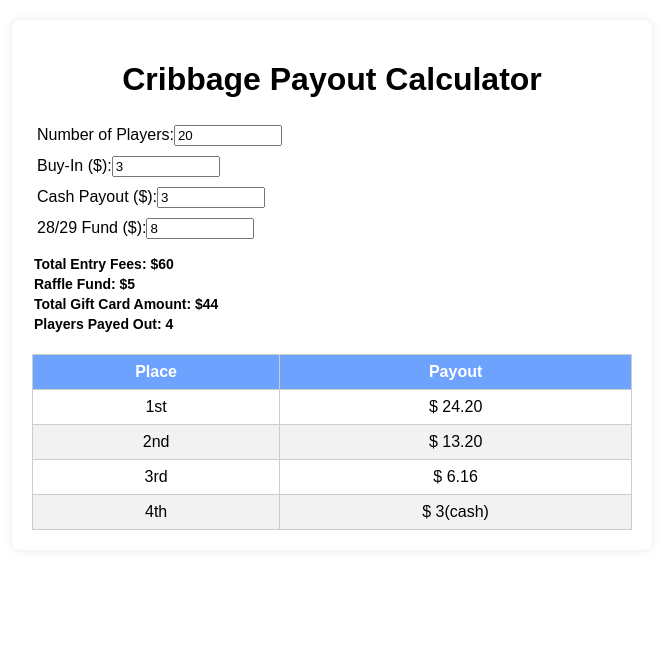
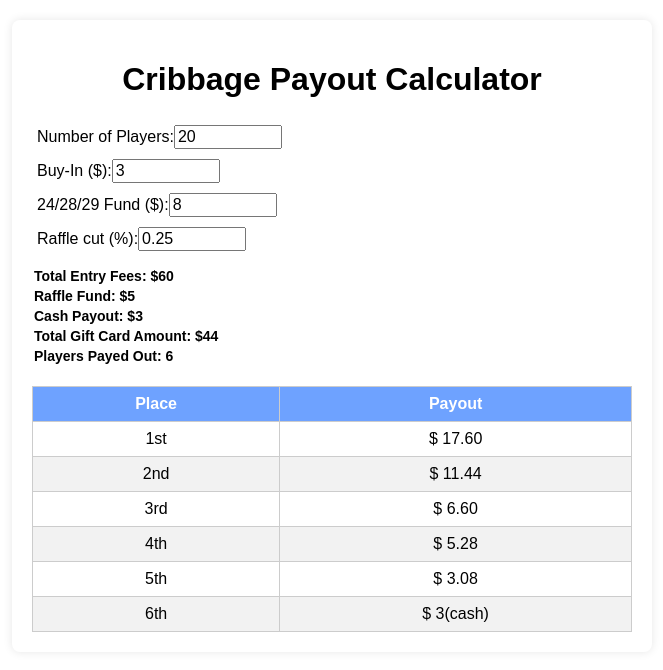
Before and after one commit to DaveBernstein/cribbage-payout-calculator, a React (Create React App) app: page / in a window 1280 px wide. Shown: the top 670 px of the page, without its empty margins (308-971 px from the left). Built offline with nearby package versions, Linux system fonts and the light colour scheme.

Commit message:
update with new spreadsheet

```diff
--- a/src/App.css
+++ b/src/App.css
@@ -60,6 +60,7 @@
   }
   input {
     width: 100px;
+    font-size: 16px;
   }
 }
 
--- a/src/App.js
+++ b/src/App.js
@@ -7,6 +7,9 @@ function App() {
   const [buyIn, setBuyIn] = useState(3);
   const [cashPayout, setCashPayout] = useState(3);
   const [fund28, setFund28] = useState(8);
+  const [rafflePct, setRafflePct] = useState(0.25);
+
+  const MAX_PAYS = 12;
 
   const handleChangeNumberOfPlayers = (event) => {
     setNumberOfPlayers(Number(event.target.valueAsNumber));
@@ -14,9 +17,6 @@ function App() {
 
   const handleChangeBuyIn = (event) => {
     setBuyIn(Number(event.target.valueAsNumber));
-  };
-
-  const handleChangeCashPayout = (event) => {
     setCashPayout(Number(event.target.valueAsNumber));
   };
 
@@ -24,12 +24,16 @@ function App() {
     setFund28(Number(event.target.valueAsNumber));
   };
 
+  const handleChangeRafflePct = (event) => {
+    setRafflePct(Number(event.target.valueAsNumber));
+  };
+
   const getNumberOfPayedPlayers = useCallback((totalPlayerCount) => {
-    return Math.max(Math.min(Math.floor(totalPlayerCount / 5), 10), 3);
+    return Math.max(Math.min(Math.floor(totalPlayerCount / 4) + 1, 13), 3);
   }, []);
 
   const totalEntryFees = numberOfPlayers * buyIn;
-  const raffleFund = numberOfPlayers * 0.25;
+  const raffleFund = Math.round(numberOfPlayers * rafflePct);
   const totalGiftCardAmount = totalEntryFees - cashPayout - raffleFund - fund28;
 
   return (
@@ -44,7 +48,7 @@ function App() {
               inputmode="decimal"
               value={numberOfPlayers}
               onChange={handleChangeNumberOfPlayers}
-              max={50}
+              max={51}
               min={6}
             />
           </label>
@@ -58,16 +62,7 @@ function App() {
             />
           </label>
           <label>
-            Cash Payout ($):
-            <input
-              type="number"
-              inputmode="decimal"
-              value={cashPayout}
-              onChange={handleChangeCashPayout}
-            />
-          </label>
-          <label>
-            28/29 Fund ($):
+            24/28/29 Fund ($):
             <input
               type="number"
               inputmode="decimal"
@@ -75,10 +70,21 @@ function App() {
               onChange={handleChangeFund28}
             />
           </label>
+          <label>
+            Raffle cut (%):
+            <input
+              type="number"
+              inputmode="decimal"
+              value={rafflePct}
+              onChange={handleChangeRafflePct}
+              step=".01"
+            />
+          </label>
         </div>
         <div className="totalAmounts">
           <div>Total Entry Fees: ${totalEntryFees}</div>
           <div>Raffle Fund: ${raffleFund}</div>
+          <div>Cash Payout: ${cashPayout}</div>
           <div>Total Gift Card Amount: ${totalGiftCardAmount}</div>
           <div>
             Players Payed Out: {getNumberOfPayedPlayers(numberOfPlayers)}
--- a/src/PayoutGrid.js
+++ b/src/PayoutGrid.js
@@ -70,6 +70,108 @@ const PayoutGrid = ({
     },
   };
 
+  const paysByPayedPlayerCountUpdated = {
+    3: {
+      1: 0.65,
+      2: 0.35,
+    },
+    4: {
+      1: 0.55,
+      2: 0.3,
+      3: 0.15,
+    },
+    5: {
+      1: 0.48,
+      2: 0.27,
+      3: 0.15,
+      4: 0.1,
+    },
+    6: {
+      1: 0.4,
+      2: 0.26,
+      3: 0.15,
+      4: 0.12,
+      5: 0.07,
+    },
+    7: {
+      1: 0.34,
+      2: 0.24,
+      3: 0.15,
+      4: 0.12,
+      5: 0.09,
+      6: 0.06,
+    },
+    8: {
+      1: 0.29,
+      2: 0.22,
+      3: 0.15,
+      4: 0.12,
+      5: 0.09,
+      6: 0.08,
+      7: 0.05,
+    },
+    9: {
+      1: 0.25,
+      2: 0.2,
+      3: 0.14,
+      4: 0.12,
+      5: 0.09,
+      6: 0.08,
+      7: 0.07,
+      8: 0.05,
+    },
+    10: {
+      1: 0.23,
+      2: 0.19,
+      3: 0.14,
+      4: 0.11,
+      5: 0.09,
+      6: 0.08,
+      7: 0.07,
+      8: 0.06,
+      9: 0.03,
+    },
+    11: {
+      1: 0.22,
+      2: 0.19,
+      3: 0.14,
+      4: 0.11,
+      5: 0.09,
+      6: 0.08,
+      7: 0.07,
+      8: 0.06,
+      9: 0.03,
+      10: 0.02,
+    },
+    12: {
+      1: 0.22,
+      2: 0.19,
+      3: 0.14,
+      4: 0.11,
+      5: 0.09,
+      6: 0.08,
+      7: 0.07,
+      8: 0.06,
+      9: 0.03,
+      10: 0.02,
+      11: 0.01,
+    },
+    13: {
+      1: 0.22,
+      2: 0.19,
+      3: 0.14,
+      4: 0.11,
+      5: 0.09,
+      6: 0.08,
+      7: 0.07,
+      8: 0.06,
+      9: 0.03,
+      10: 0.02,
+      11: 0.01,
+      12: 0.01,
+    },
+  };
+
   const getOrdinal = (number) => {
     if (number === 1) {
       return "st";
@@ -88,7 +190,7 @@ const PayoutGrid = ({
       return `${cashPayout}(cash)`;
     }
 
-    const paysForCurrentCount = paysByPayedPlayerCount[payedPlayers];
+    const paysForCurrentCount = paysByPayedPlayerCountUpdated[payedPlayers];
     const scalingFactorForCurrentPlace = paysForCurrentCount[place];
 
     return (totalGiftCardAmount * scalingFactorForCurrentPlace).toFixed(2);
```
